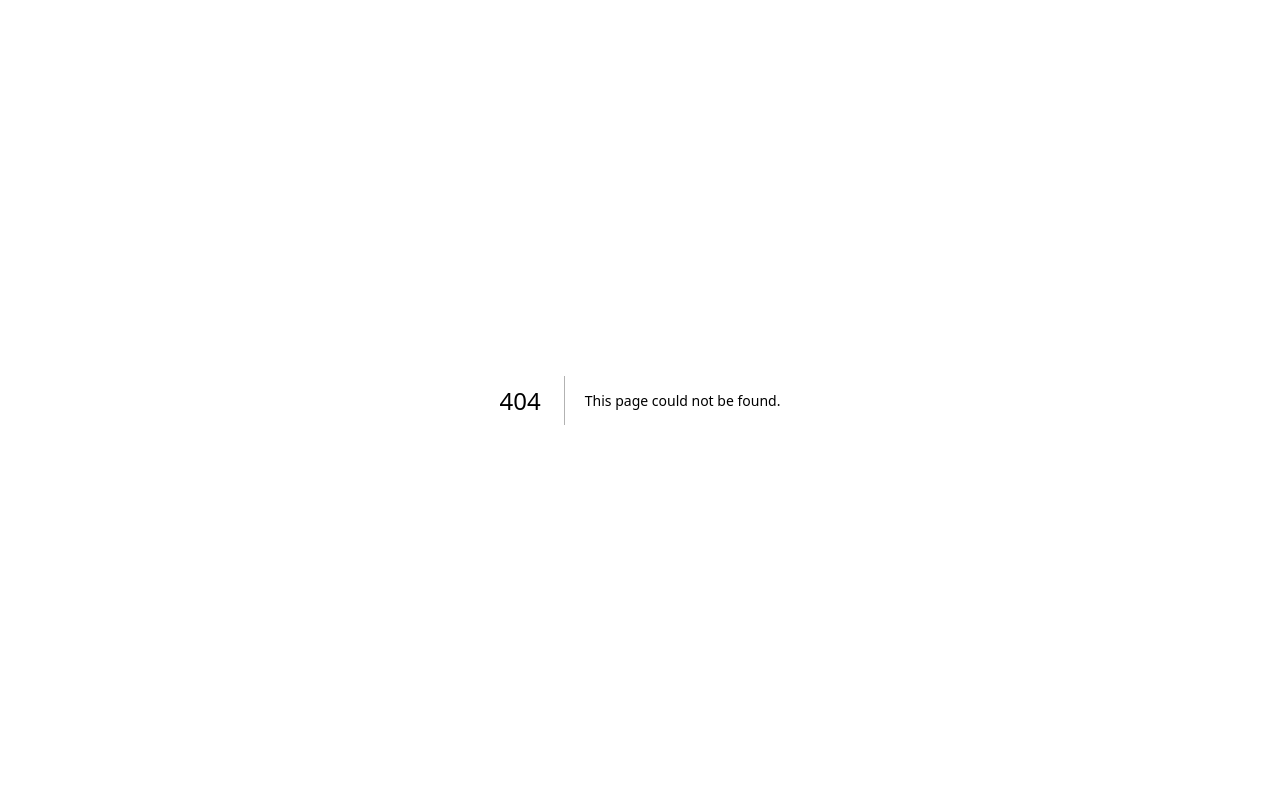
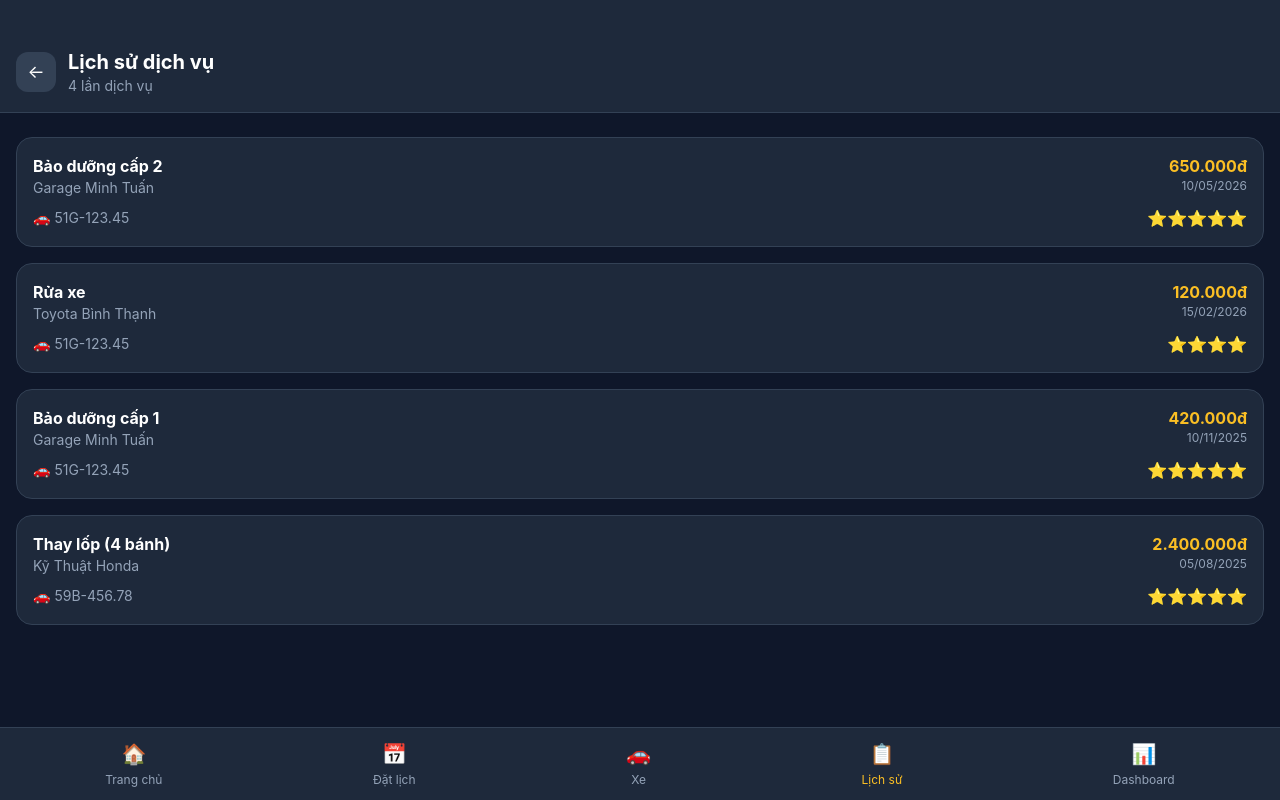
Before and after one commit to philonggroup/cardiy-platform, a Next.js app: page /history in a window 1280 px wide. Before the commit this address had no page. Built offline with nearby package versions, Linux system fonts and the light colour scheme.

Commit message:
Create page.tsx

```diff
--- /dev/null
+++ b/app/history/page.tsx
@@ -0,0 +1,56 @@
+'use client';
+import Link from 'next/link';
+
+const history = [
+  { id: 1, date: '10/05/2026', service: 'Bảo dưỡng cấp 2', garage: 'Garage Minh Tuấn', plate: '51G-123.45', cost: '650.000đ', status: 'done', rating: 5 },
+  { id: 2, date: '15/02/2026', service: 'Rửa xe', garage: 'Toyota Bình Thạnh', plate: '51G-123.45', cost: '120.000đ', status: 'done', rating: 4 },
+  { id: 3, date: '10/11/2025', service: 'Bảo dưỡng cấp 1', garage: 'Garage Minh Tuấn', plate: '51G-123.45', cost: '420.000đ', status: 'done', rating: 5 },
+  { id: 4, date: '05/08/2025', service: 'Thay lốp (4 bánh)', garage: 'Kỹ Thuật Honda', plate: '59B-456.78', cost: '2.400.000đ', status: 'done', rating: 5 },
+];
+
+export default function HistoryPage() {
+  return (
+    <div className="min-h-screen bg-[#0F172A] pb-24">
+      <div className="bg-[#1E293B] px-4 pt-12 pb-4 border-b border-slate-700">
+        <div className="flex items-center gap-3">
+          <Link href="/" className="w-10 h-10 bg-slate-700 rounded-xl flex items-center justify-center text-white text-lg">←</Link>
+          <div>
+            <h1 className="text-white font-bold text-xl">Lịch sử dịch vụ</h1>
+            <p className="text-slate-400 text-sm">{history.length} lần dịch vụ</p>
+          </div>
+        </div>
+      </div>
+
+      <div className="px-4 mt-6 space-y-4">
+        {history.map(h => (
+          <div key={h.id} className="bg-[#1E293B] rounded-2xl p-4 border border-slate-700">
+            <div className="flex items-start justify-between mb-2">
+              <div>
+                <div className="text-white font-bold">{h.service}</div>
+                <div className="text-slate-400 text-sm">{h.garage}</div>
+              </div>
+              <div className="text-right">
+                <div className="text-amber-400 font-bold">{h.cost}</div>
+                <div className="text-slate-400 text-xs">{h.date}</div>
+              </div>
+            </div>
+            <div className="flex items-center justify-between">
+              <span className="text-slate-400 text-sm">🚗 {h.plate}</span>
+              <div className="flex">
+                {'⭐'.repeat(h.rating)}
+              </div>
+            </div>
+          </div>
+        ))}
+      </div>
+
+      <nav className="bottom-nav">
+        <div className="flex items-center justify-around py-2">
+          {[['/',  '🏠','Trang chủ'],['/booking','📅','Đặt lịch'],['/vehicles','🚗','Xe'],['/history','📋','Lịch sử'],['/dashboard','📊','Dashboard']].map(([h,i,l])=>(
+            <Link key={h as string} href={h as string} className={`flex flex-col items-center gap-1 px-2 py-1 text-xs ${h === '/history' ? 'text-amber-400' : 'text-slate-400'}`}><span className="text-xl">{i}</span>{l}</Link>
+          ))}
+        </div>
+      </nav>
+    </div>
+  );
+}
```
